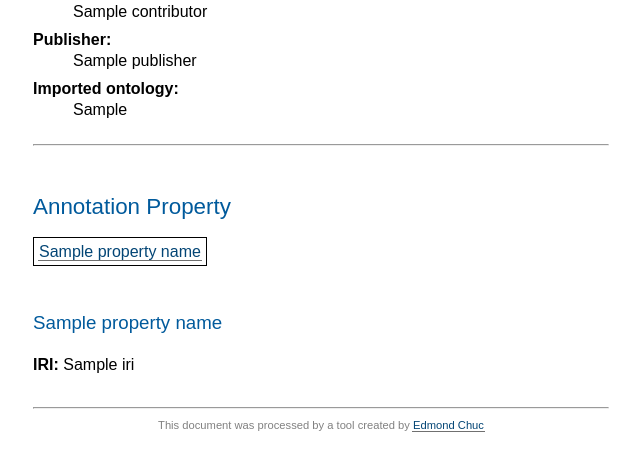
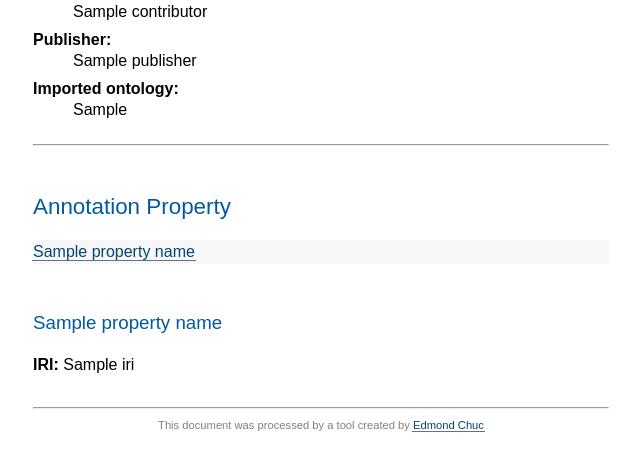
Before and after one commit to edmondchuc/LODE3, a Flask app: template templates/ontology.html in a window 1280 px wide. Shown: the part 336-800 px from the top of the page, without its empty margins (319-959 px from the left). Run offline with Flask 2, Linux system fonts and the light colour scheme; the template is opened without the code that fills it: most values are stand-ins (such as "Sample title", 1, 10 or a date in 2020).

Commit message:
Created toc for property section

```diff
--- a/static/css/ontology.css
+++ b/static/css/ontology.css
@@ -9,10 +9,12 @@ footer {
     padding-bottom: 10px;
 }
 
+.toc-property-container {
+    background-color: rgb(247, 247, 247);
+}
+
 .toc-property {
-    border-style: solid;
-    border-width: 1px;
-    padding: 5px;
+    padding-right: 20px;
 }
 
 body {
--- a/templates/annotation_properties.html
+++ b/templates/annotation_properties.html
@@ -5,14 +5,13 @@
         <h2>Annotation Properties</h2>
     {% endif %}
 
+
     {# ToC #}
-    {% for ap in ont.annotation_properties %}
-        <span class="toc-property"><a href="#{{ ap.property_name[0] }}">{{ format(ap.property_name[1]) }}</a></span>
-    {% endfor %}
+    {{ generate_property_toc(ont.annotation_properties) }}
 
 
-    {% for ap in ont.annotation_properties %} {# FRAGMENTS ARE ENCODING WEIRDLY? #}
-        <h3 id="{{ ap.property_name[0] }}">{{ format(ap.property_name[1]) }}</h3>
+    {% for ap in ont.annotation_properties %}
+        <h3 id="{{ ap.property_name[0] }}">{{ format(ap.property_name[1], safe=true) }}</h3>
         <strong>IRI:</strong> {{ format(ap.IRI) }}
     {% endfor %}
 {% endif %}
--- a/templates/ontology.html
+++ b/templates/ontology.html
@@ -1,20 +1,40 @@
 {# -- TODO ---------------------------------------------------------------------------------------------------------- #}
 {#
-- refactor templating code for each property
+- write a macro for displaying a property's properties like IRI, subclass of, has super class, etc.
 - prettify the HTML before sending back to client
 #}
 
+
 {# -- Serialize data to the correct HTML format depending if it's an rdflib.Literal or rdflib.URIRef ---------------- #}
-{% macro format(s, markdown=false) %}
+{#
+Parameters:
+    s - the string to be formatted
+    markdown - should the string be considered as markdown and transformed into HTML? (default is false)
+    safe - should the string be displayed without escaping characters (default is false)
+#}
+{% macro format(s, markdown=false, safe=false) %}
     {% if t.is_email(s) %}
         <a href="mailto:{{ s }}">{{ s }}</a>
     {% elif t.is_url(s) %}
         <a href="{{ s }}">{{ s }}</a>
     {% elif markdown %}
         {{ t.render_literal(s)|safe }}
+    {% elif safe %}
+        {{ s|safe }}
     {% else %}
         {{ s }}
     {% endif %}
+{% endmacro %}
+
+
+{# -- Generate table of content for a property (NamedIndividual, Class, etc.) ----------------------------------------#}
+{% macro generate_property_toc(properties) %}
+    <div class="toc-property-container">
+        {% for p in properties %}
+            <span class="toc-property"><a href="#{{ p.property_name[0] }}">{{ format(p.property_name[1], safe=true) }}</a></span>
+        {% endfor %}
+    </div>
+
 {% endmacro %}
 
 
--- a/toolkit.py
+++ b/toolkit.py
@@ -7,7 +7,8 @@ import re
 
 def extract_property_name_from_uri(s):
     """
-    Extract the property name of a URI.
+    Extract the property name of a URI. Returns a tuple where [0] is the property name with no space and [1] is the
+    property name with a &nbsp space.
 
     :param s: A URI.
     :type s: str
@@ -27,7 +28,7 @@ def extract_property_name_from_uri(s):
             previous = i
     full_name.append(property_name[previous:])
 
-    property_name = (property_name, ' '.join(full_name)) # return a tuple (no-spaced, human-readable spaced)
+    property_name = (property_name, '&nbsp;'.join(full_name)) # return a tuple (no-spaced, human-readable spaced)
     return property_name
 
 
```
